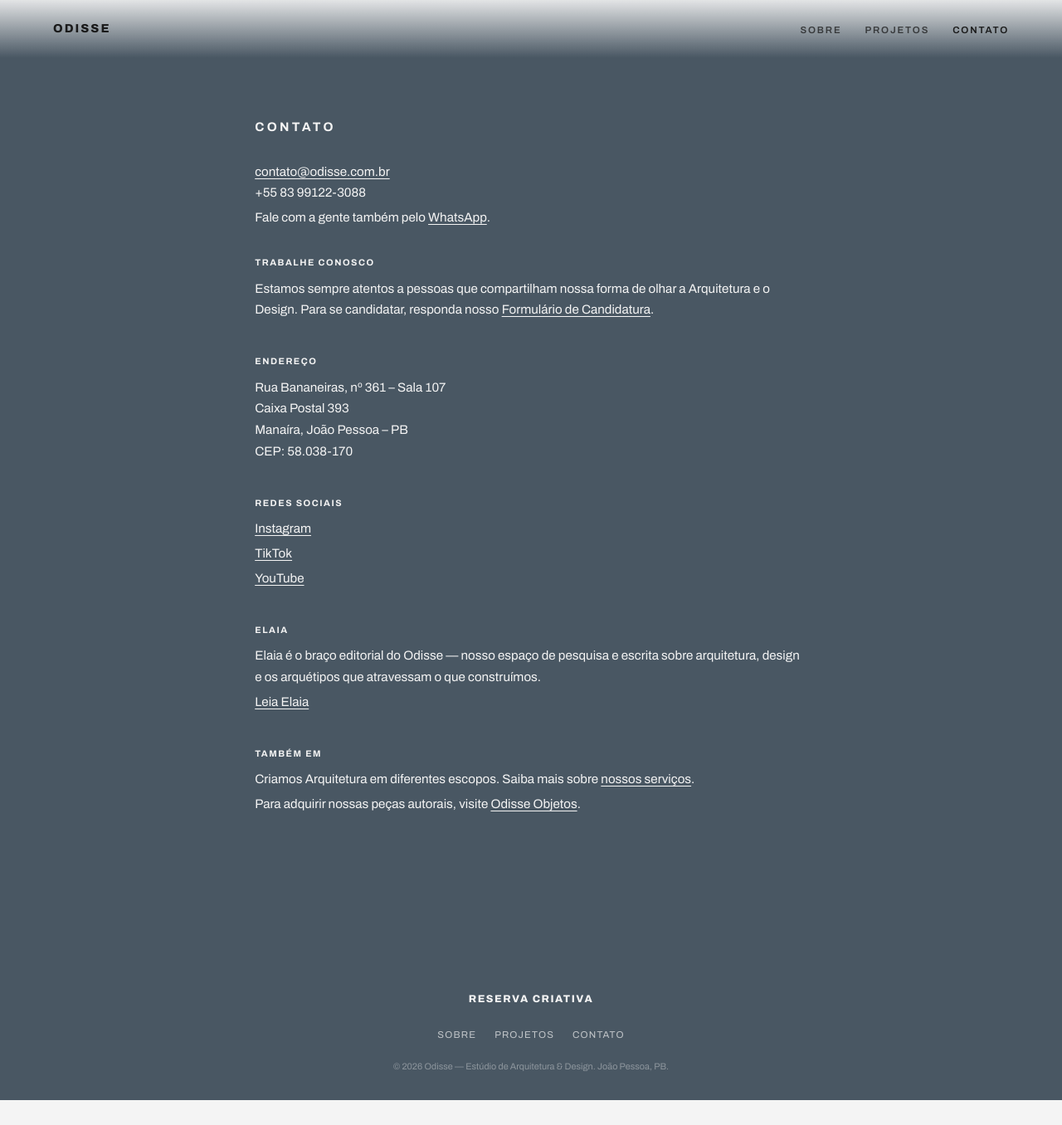
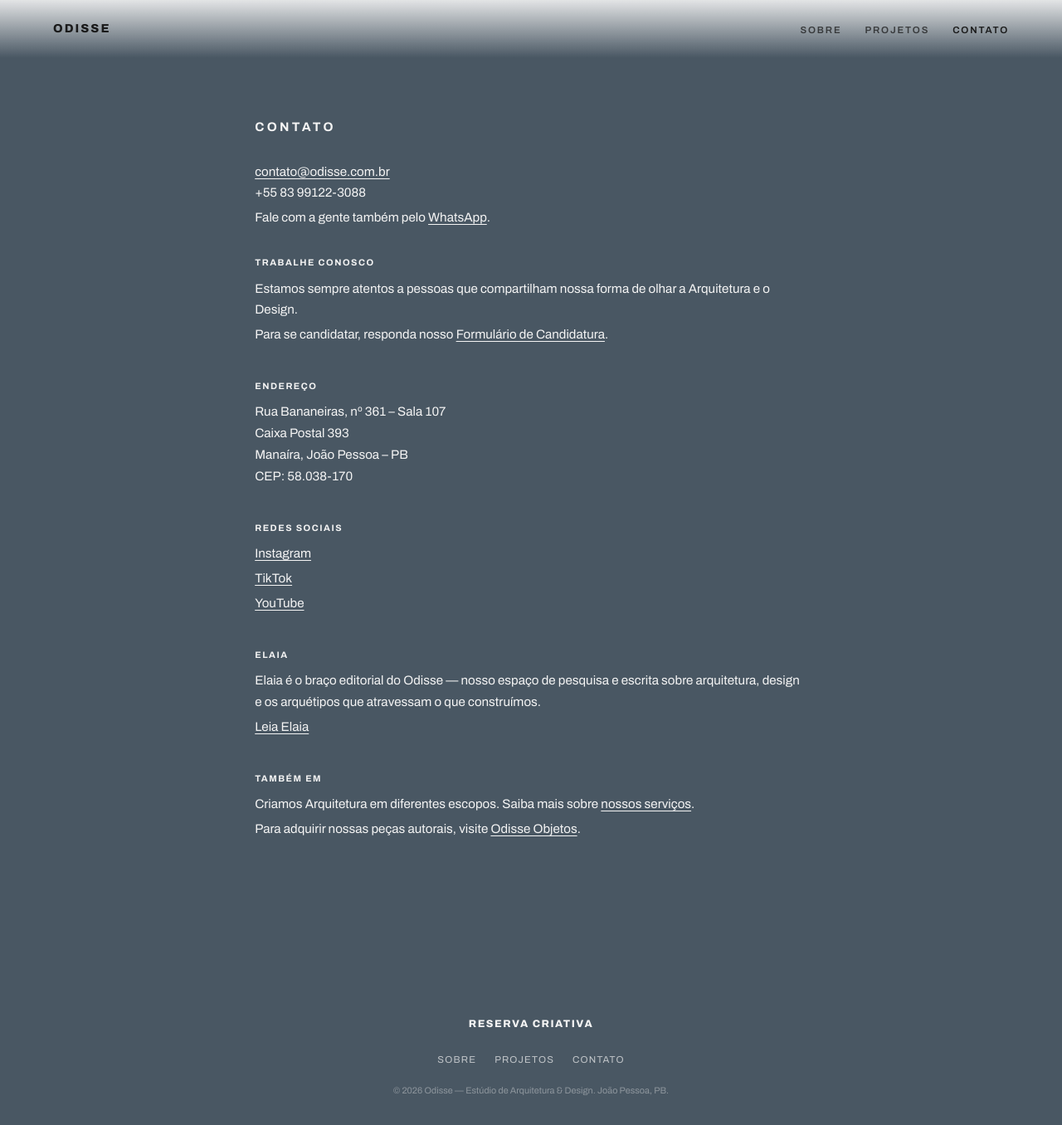
Before and after one commit to cidclementino/portfolio-odisse, a Jekyll site: the page built from contato.html, in a window 1280 px wide and 1356 px high. Shown: the whole window at 83% size. Built offline with Jekyll 4.4.1, drawn with Linux system fonts in a browser that asks for light colours.

Commit message:
Update contato.html

```diff
--- a/contato.html
+++ b/contato.html
@@ -3,7 +3,7 @@
 title: Contato — Odisse
 description: Fale com o estúdio Odisse — Arquitetura & Design, João Pessoa.
 ---
-<section class="contato" data-nav-theme="dark">
+<section class="contato">
   <div class="contato__doc">
     <p class="eyebrow">Contato</p>
 
@@ -14,7 +14,8 @@
     <p>Fale com a gente também pelo <a href="{{ site.data.contato.whatsapp }}" target="_blank" rel="noopener">WhatsApp</a>.</p>
 
     <h3>Trabalhe conosco</h3>
-    <p>Estamos sempre atentos a pessoas que compartilham nossa forma de olhar a Arquitetura e o Design. Para se candidatar, responda nosso <a href="{{ site.data.contato.formulario_candidatura }}">Formulário de Candidatura</a>.</p>
+    <p>Estamos sempre atentos a pessoas que compartilham nossa forma de olhar a Arquitetura e o Design.</p>
+    <p>Para se candidatar, responda nosso <a href="{{ site.data.contato.formulario_candidatura }}">Formulário de Candidatura</a>.</p>
 
     <h3>Endereço</h3>
     <p>
```
